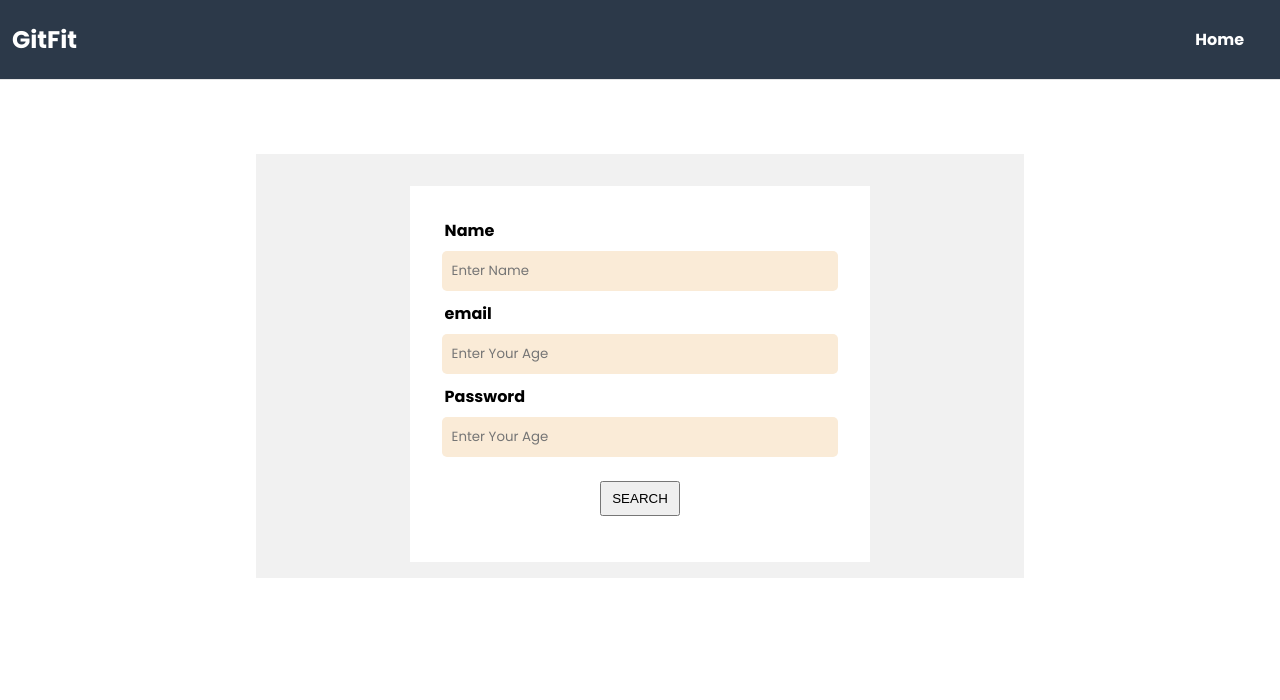
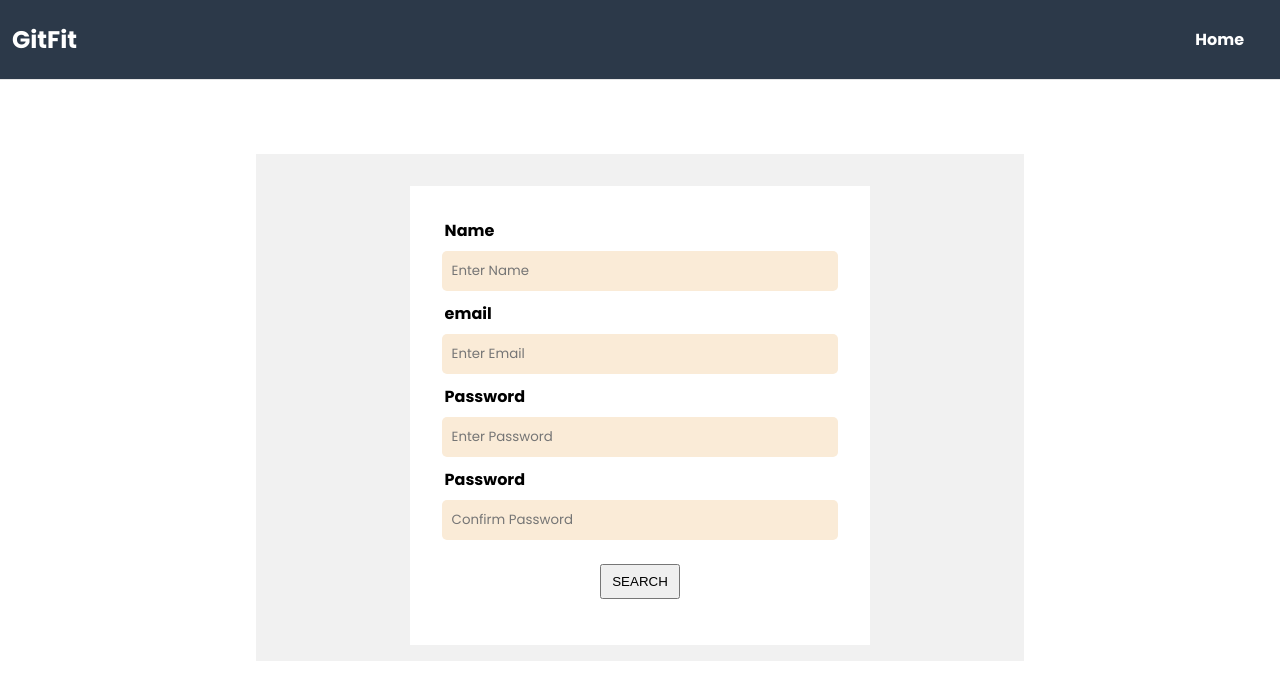
Before and after one commit to grlara9/gitfit-mern, a React (Create React App) app in the folder frontend/: page / in a window 1280 px wide. Shown: the top 700 px of the page. Built offline with nearby package versions, Linux system fonts and the light colour scheme.

Commit message:
register page onchange method and worked on submit method to register user

```diff
--- a/frontend/src/pages/Register.js
+++ b/frontend/src/pages/Register.js
@@ -1,6 +1,27 @@
+import {useState} from 'react'
 import './Register.css'
 
 const Register = ( ) => {
+
+  const [formData, setFormData] = useState({
+    name: '',
+    email: '',
+    password: '',
+    password2: '',
+  })
+
+  const onChange =(e) =>{
+    setFormData((prevState) => ({
+      ...prevState,
+      [e.target.name]: e.target.value,
+    }))
+  }
+
+  const onSubmit = () =>{
+
+  }
+
+
     return(
         <section className='form'>
         <form>
@@ -9,7 +30,7 @@ const Register = ( ) => {
               <input
                 type="text"
                 name="name"
-
+                onChange={onChange}
                 placeholder="Enter Name"
                 required
                 />
@@ -17,12 +38,23 @@ const Register = ( ) => {
           </div>
 
           <div className='form-group'>
-          <label>email</label>
+            <label>email</label>
+            <input
+              type="email"
+              name="email"
+              onChange={onChange}
+              placeholder="Enter Email"
+              required
+              />
+          </div>
+
+          <div className='form-group'>
+          <label>Password</label>
           <input
-            type="text"
-            name="age"
-
-            placeholder="Enter Your Age"
+            type="password"
+            name=" password"
+            onChange={onChange}
+            placeholder="Enter Password"
             required
             />
 
@@ -31,10 +63,10 @@ const Register = ( ) => {
           <div className='form-group'>
           <label>Password</label>
           <input
-            type="text"
-            name="age"
-
-            placeholder="Enter Your Age"
+            type="password"
+            name=" password2"
+            onChange={onChange}
+            placeholder="Confirm Password"
             required
             />
 
@@ -42,7 +74,7 @@ const Register = ( ) => {
 
 
           <div className='form-group'>
-          <button type="submit">SEARCH</button>
+          <button type="submit" onSubmit={onSubmit}>SEARCH</button>
           </div>
         </form>
         </section>
```
